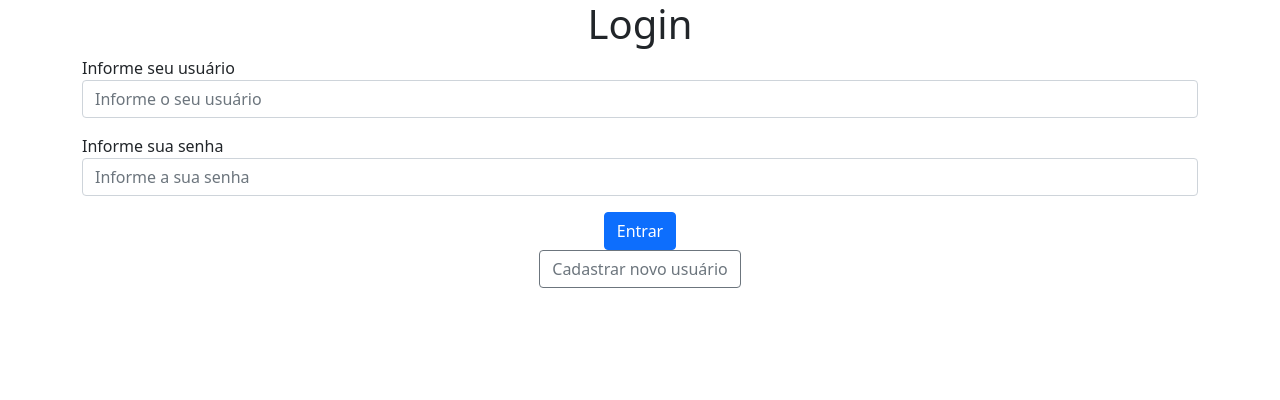
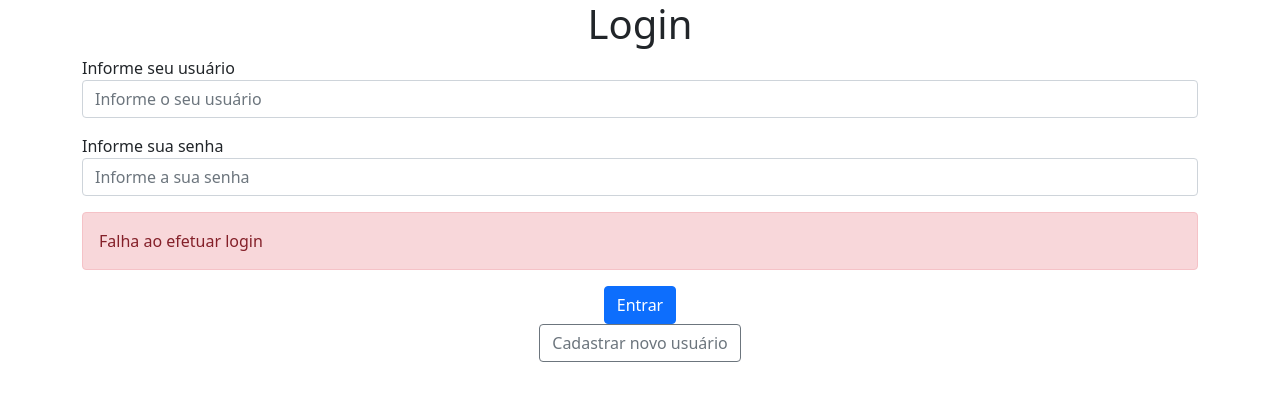
Before and after one commit to viniciuspegorini/pw25s-2022-2, a React (Vite) app in the folder aula1/client/: page / in a window 1280 px wide. Both pictures are taken after a click on the button "Entrar". Shown: the top 400 px of the page. Built offline with nearby package versions, Linux system fonts and the light colour scheme; no server answers.

Commit message:
Aula do dia 2022-11-10 - NavBar component

```diff
--- a/aula1/client/src/pages/LoginPage/index.tsx
+++ b/aula1/client/src/pages/LoginPage/index.tsx
@@ -10,6 +10,8 @@ export function LoginPage() {
     password: "",
   });
   const [pendingApiCall, setPendingApiCall] = useState(false);
+  const [apiError, setApiError] = useState(false);
+
 
   const onChange = (event: ChangeEvent<HTMLInputElement>) => {
     const { value, name } = event.target;
@@ -32,9 +34,11 @@ export function LoginPage() {
       .then((response) => {
         localStorage.setItem("token", JSON.stringify(response.data.token));
         setPendingApiCall(false);
+        window.location.reload();
         console.log(response);
       })
       .catch((errorResponse) => {
+        setApiError(true);
         setPendingApiCall(false);
         console.log(errorResponse);
       });
@@ -67,6 +71,9 @@ export function LoginPage() {
         />
       </div>
 
+      {apiError &&
+        <div className="alert alert-danger">Falha ao efetuar login</div>}
+
       <div className="text-center">
         <ButtonWithProgress
           disabled={pendingApiCall}
--- a/aula1/client/src/routes/AuthenticatedRoutes/index.tsx
+++ b/aula1/client/src/routes/AuthenticatedRoutes/index.tsx
@@ -1,15 +1,18 @@
 import { Routes, Route } from 'react-router-dom'
+import { NavBar } from '../../components/NavBar'
 import { HomePage } from '../../pages/HomePage'
 
 export function AuthenticatedRoutes() {
 
     return (
-        <Routes>
-            <Route path="/" element={<HomePage />} />
+        <>
+            <NavBar />
+            <Routes>
+                <Route path="/" element={<HomePage />} />
 
 
-            <Route path="*" element={<HomePage />} />
-        </Routes>
-
+                <Route path="*" element={<HomePage />} />
+            </Routes>
+        </>
     )
 }
```
Also changed, not shown: aula1/client/src/assets/utfpr-logo.png (added).
